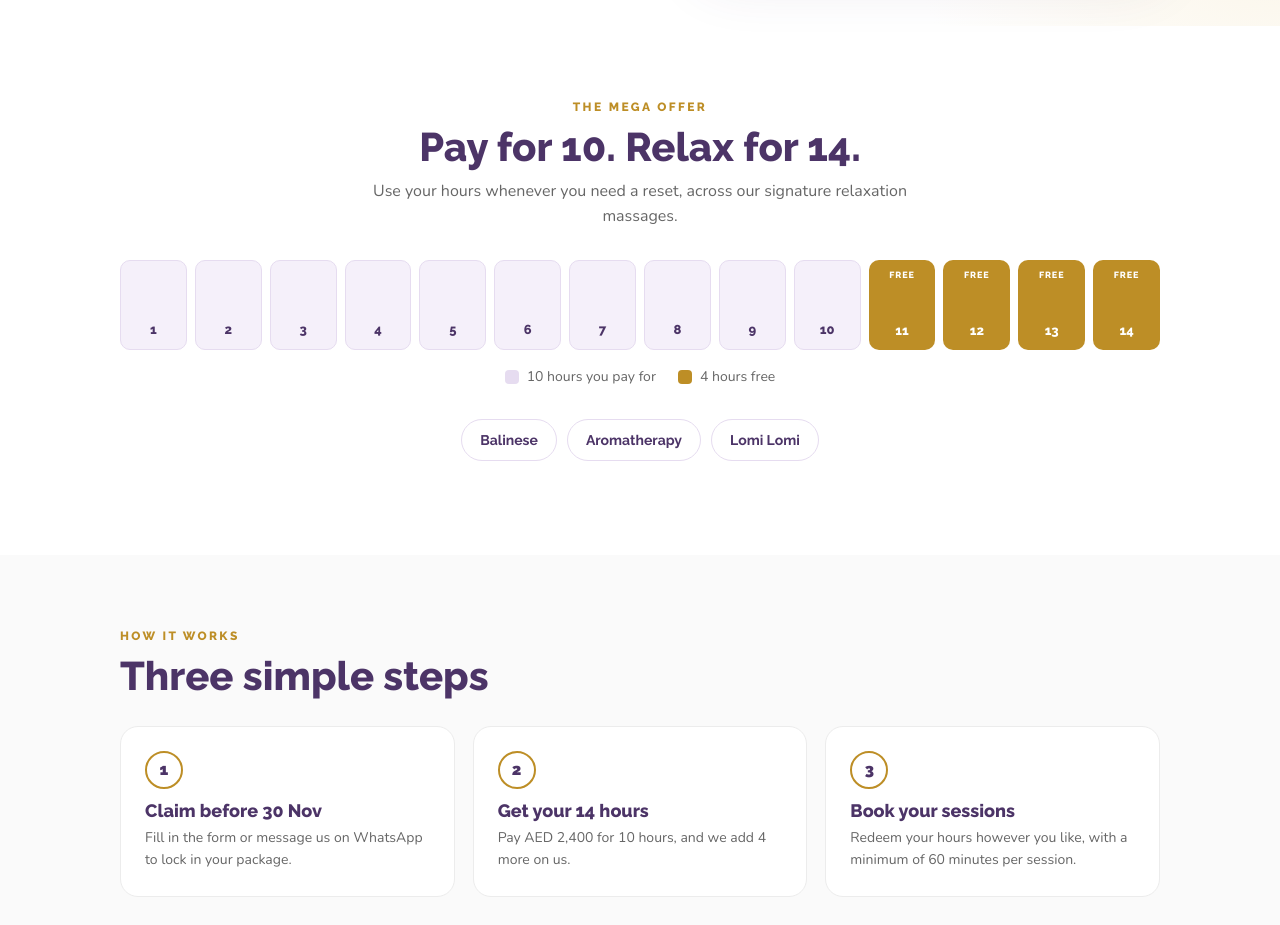
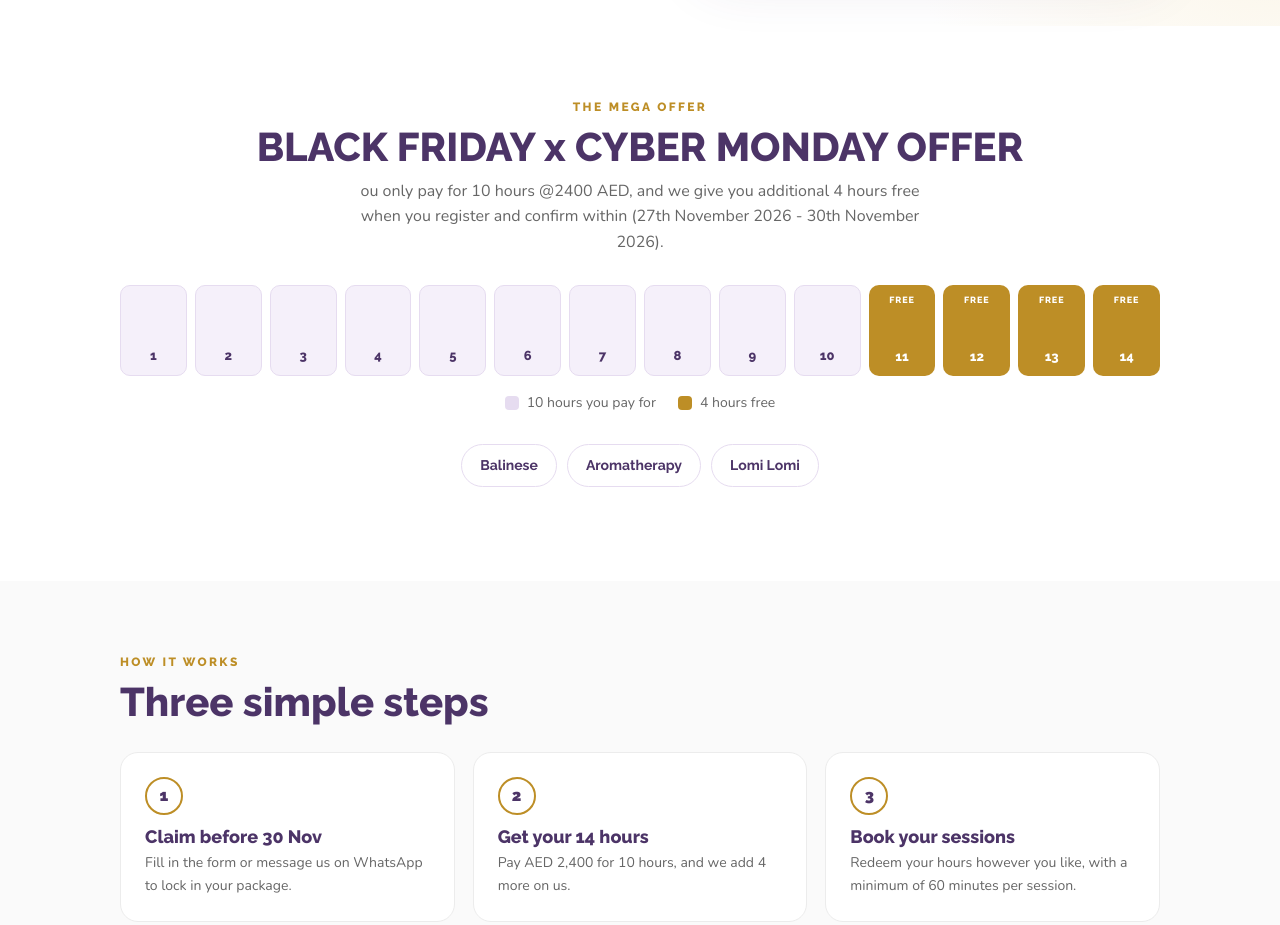
Before and after one commit to priyanshicreates4u/CoolAromaBlackFridayxCyberMonday, a plain HTML site: page index.html in a window 1280 px wide. Shown: the part 800-1725 px from the top of the page. Drawn offline with nearby package versions, Linux system fonts and the light colour scheme.

Commit message:
Update index.html

```diff
--- a/index.html
+++ b/index.html
@@ -248,8 +248,8 @@ body.live .btn.live-only{display:inline-flex}
 <section class="center">
   <div class="wrap">
     <div class="eyebrow">The mega offer</div>
-    <h2>Pay for 10. Relax for 14.</h2>
-    <p class="sub">Use your hours whenever you need a reset, across our signature relaxation massages.</p>
+    <h2>BLACK FRIDAY x CYBER MONDAY OFFER</h2>
+    <p class="sub">ou only pay for 10 hours @2400 AED, and we give you additional 4 hours free when you register and confirm within (27th November 2026 - 30th November 2026).</p>
     <div class="hours" aria-label="14 hours: 10 paid, 4 free">
       <div class="hr pay">1</div><div class="hr pay">2</div><div class="hr pay">3</div><div class="hr pay">4</div><div class="hr pay">5</div>
       <div class="hr pay">6</div><div class="hr pay">7</div><div class="hr pay">8</div><div class="hr pay">9</div><div class="hr pay">10</div>
```
